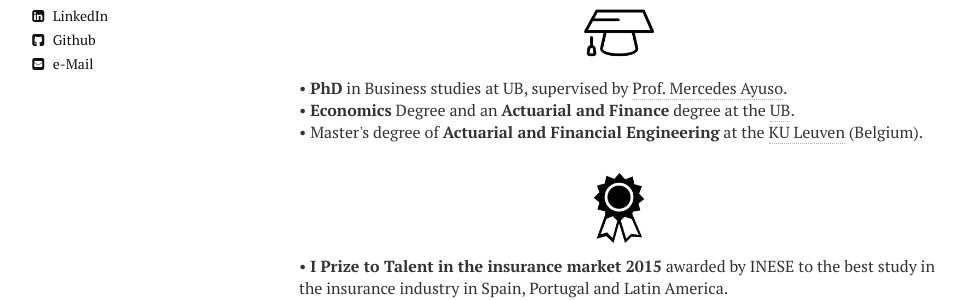
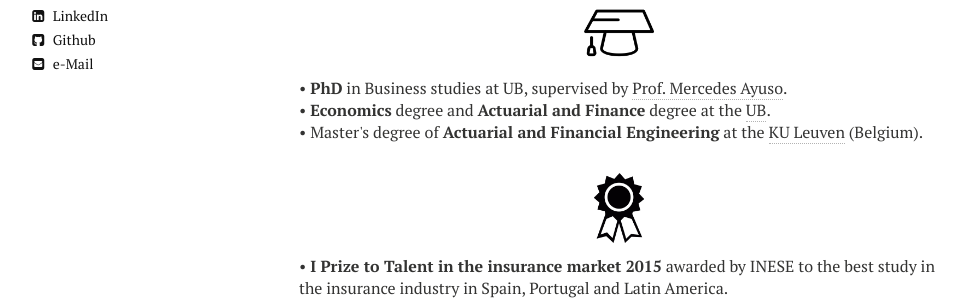
Before and after one commit to msantolino/msantolino.github.io, a Jekyll site: the page built from cv.md, in a window 1280 px wide. Shown: the part 381-681 px from the top of the page, without its empty margins (21-989 px from the left). Built offline with Jekyll 4.4.1, drawn with Linux system fonts in a browser that asks for light colours; nearby versions of some CDN libraries.

Commit message:
Update cv.html

```diff
--- a/_layouts/cv.html
+++ b/_layouts/cv.html
@@ -53,7 +53,7 @@
 
     <p align="center" class=bottom-small><img src="{{ site.url }}/images/CV/study2.png" alt="Education" width="70" height="70"></p>
     <p align="left">&#8226 <strong>PhD</strong> in Business studies at UB, supervised by <a href="http://www.ub.edu/riskcenter/ayuso/" target="_blank">Prof. Mercedes Ayuso</a>.</p>
-    <p align="left">&#8226 <strong>Economics</strong> Degree and an <strong>Actuarial and Finance</strong> degree at the <a href="http://www.ub.edu/" target="_blank">UB</a>.</p>
+    <p align="left">&#8226 <strong>Economics</strong> degree and <strong>Actuarial and Finance</strong> degree at the <a href="http://www.ub.edu/" target="_blank">UB</a>.</p>
     <p align="left" class="bottom-three">&#8226 Master's degree of <strong>Actuarial and Financial Engineering</strong> at the <a href="https://www.kuleuven.be/kuleuven/" target="_blank">KU Leuven</a> (Belgium).</p>
 
     <p align="center" class=bottom-small><img src="{{ site.url }}/images/CV/award.png" alt="Languages" width="70" height="70"></p>
```
